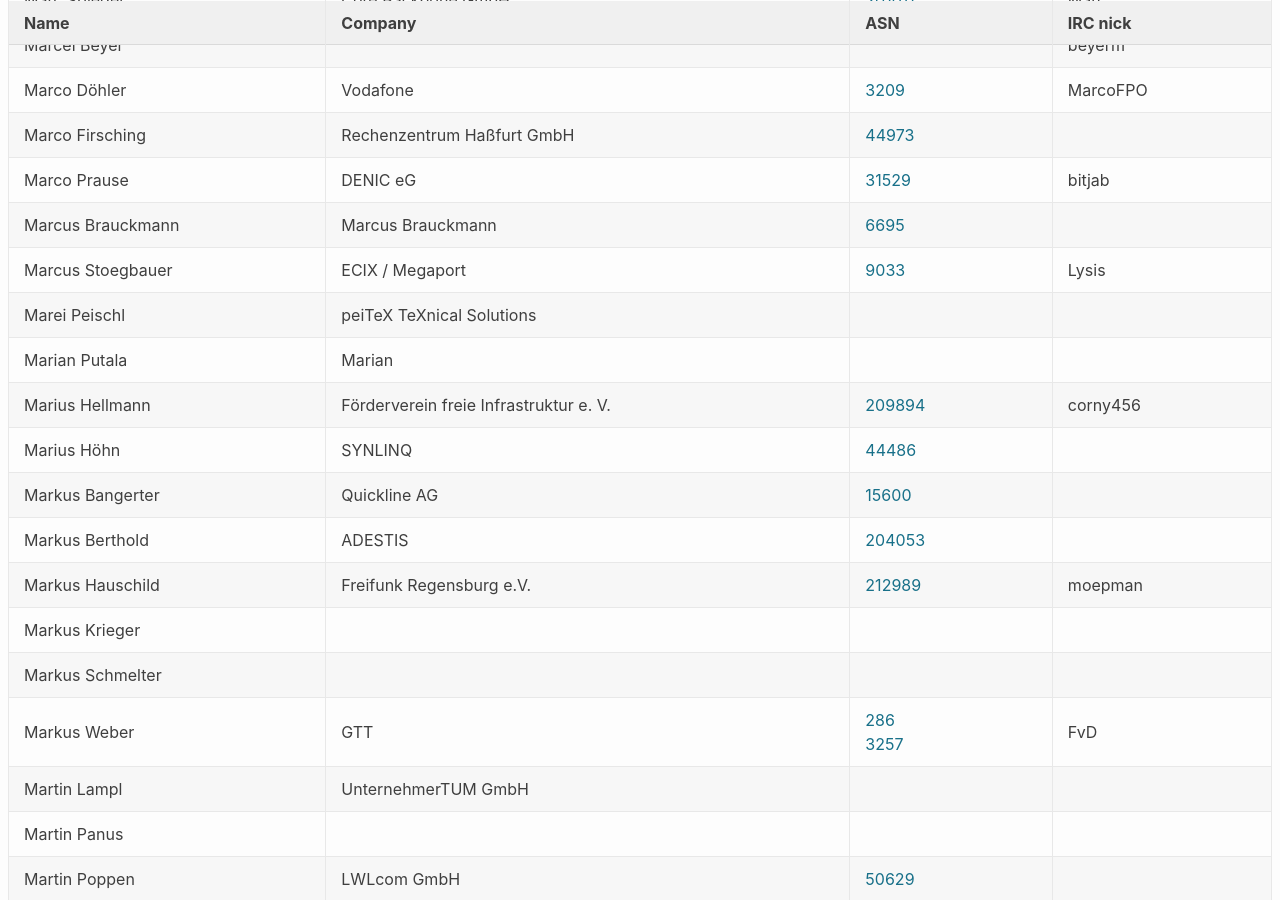
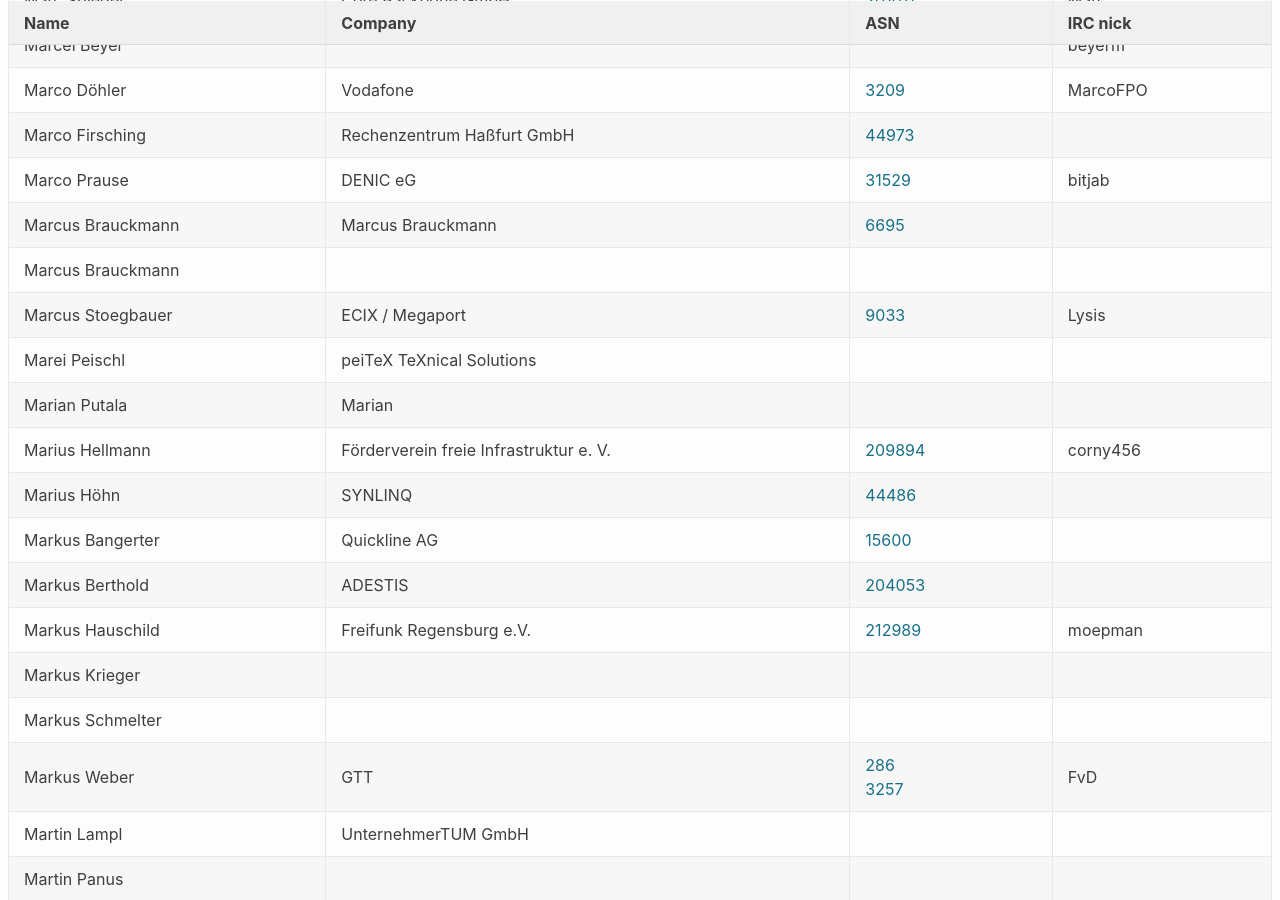
Before and after one commit to denog/pretix-attendeelist, a Jekyll site: the page built from index.markdown, in a window 1280 px wide and 900 px high, scrolled down 10390 px. Built offline with Jekyll 4.4.1, drawn with Linux system fonts in a browser that asks for light colours.

Commit message:
Latest data: Fri Oct 30 11:14:14 UTC 2020

```diff
--- a/_data/attendees.json
+++ b/_data/attendees.json
@@ -2554,5 +2554,11 @@
     "company": null,
     "irc": null,
     "asn": null
+  },
+  {
+    "name": "Marcus Brauckmann",
+    "company": null,
+    "irc": null,
+    "asn": null
   }
 ]
```
